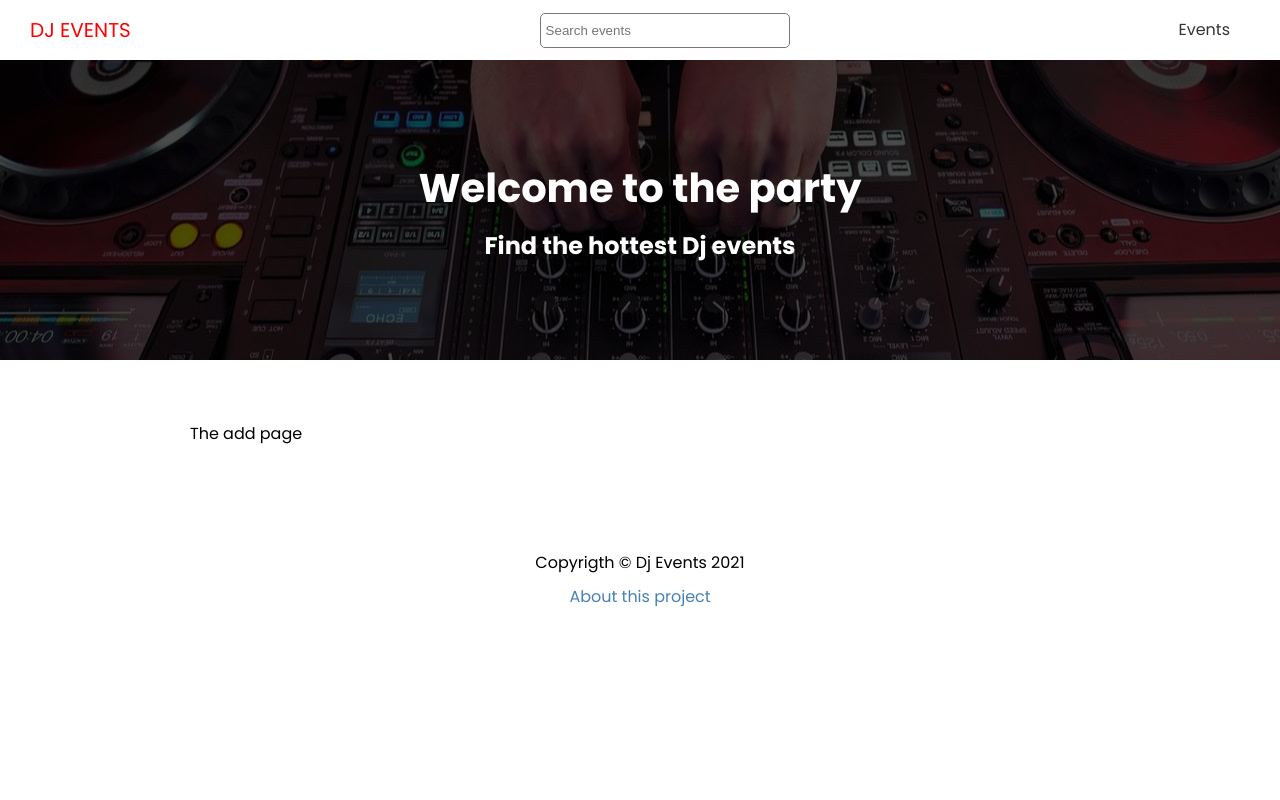
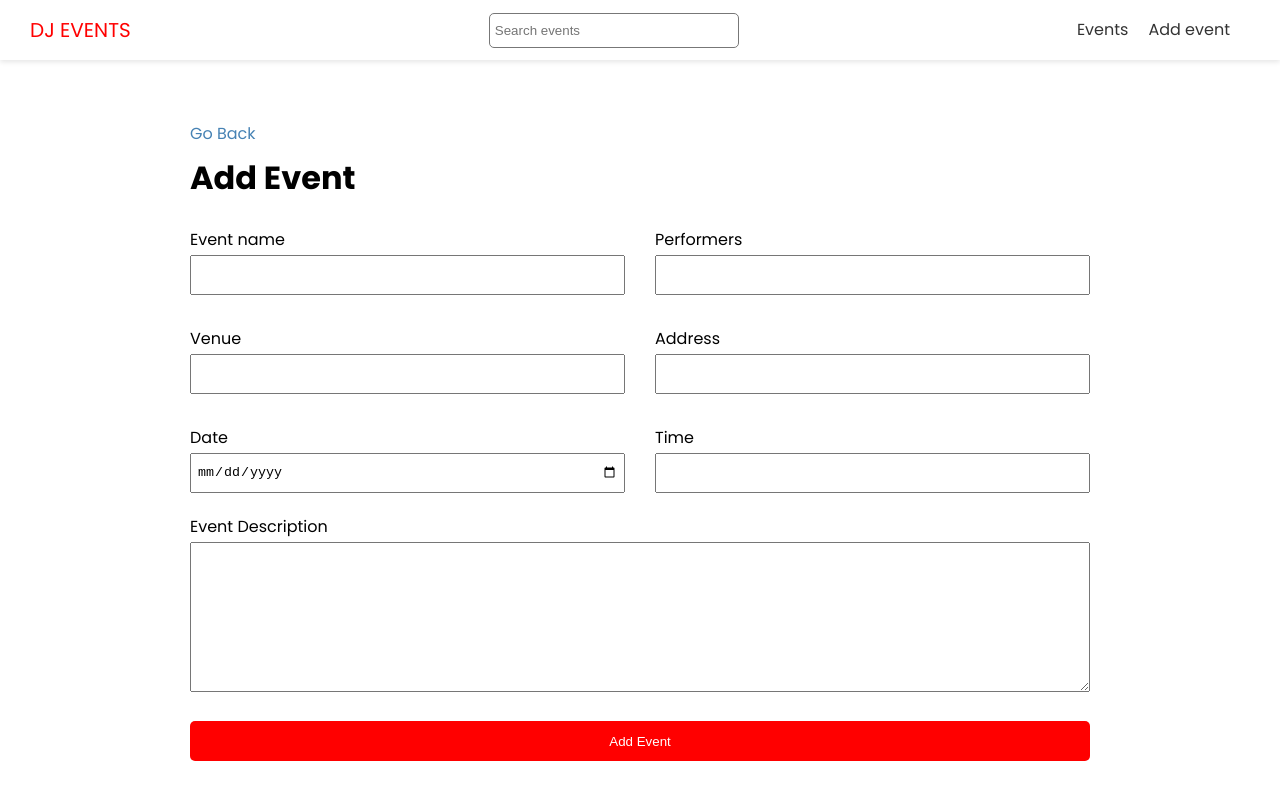
Before and after one commit to khadetou/Dj-events_nextJs, a Next.js app: page /events/add in a window 1280 px wide. Shown: the top 800 px of the page. Built offline with nearby package versions, Linux system fonts and the light colour scheme; no server answers.

Commit message:
add event page

```diff
--- a/components/Header.js
+++ b/components/Header.js
@@ -18,6 +18,11 @@
               <a>Events</a>
             </Link>
           </li>
+          <li>
+            <Link href="/events/add">
+              <a>Add event</a>
+            </Link>
+          </li>
         </ul>
       </nav>
     </header>
--- a/components/Layout.js
+++ b/components/Layout.js
@@ -1,10 +1,12 @@
-import Head from 'next/head'
-import Styles from '../styles/style.module.scss'
-import Header from '../components/Header'
-import Footer from '../components/Footer'
-import Showcase from '@/components/ShowCase'
+import Head from "next/head";
+import Styles from "../styles/style.module.scss";
+import Header from "../components/Header";
+import Footer from "../components/Footer";
+import Showcase from "@/components/ShowCase";
+import { useRouter } from "next/router";
 const Layout = ({ children, title, keywords, description }) => {
-  const { container } = Styles
+  const { container } = Styles;
+  const router = useRouter();
   return (
     <div>
       <Head>
@@ -13,17 +15,17 @@
         <meta name="keywords" content={keywords} />
       </Head>
       <Header />
-      <Showcase />
+      {router.pathname === "/" && <Showcase />}
       <div className={container}>{children}</div>
       <Footer />
     </div>
-  )
-}
+  );
+};
 
 Layout.defaultProps = {
-  title: 'Dj Events | find the hottest parties',
-  description: 'Find the latest and other musical events',
-  keywords: 'music, dj, edm, events',
-}
+  title: "Dj Events | find the hottest parties",
+  description: "Find the latest and other musical events",
+  keywords: "music, dj, edm, events",
+};
 
-export default Layout
+export default Layout;
--- a/pages/events/add.js
+++ b/pages/events/add.js
@@ -1,7 +1,115 @@
-import Layout from '@/components/Layout'
+import { useState } from "react";
+import { useRouter } from "next/router";
+import Link from "next/link";
+import Layout from "@/components/Layout";
+import { API_URL } from "@/config/index";
+import styles from "@/styles/style.module.scss";
 
 const addEventPage = () => {
-  return <Layout title="Add new events">The add page</Layout>
-}
+  const [values, setValue] = useState({
+    name: "",
+    performers: "",
+    venue: "",
+    address: "",
+    date: "",
+    time: "",
+    description: "",
+  });
 
-export default addEventPage
+  const router = useRouter();
+  const submitHandler = (e) => {
+    e.preventDefault();
+    console.log(values);
+  };
+  const handleInputChange = (e) => {
+    const { name, value } = e.target;
+    setValue({ ...values, [name]: value });
+  };
+  const { grid, form } = styles;
+  return (
+    <Layout title="Add new events">
+      <Link href="/events">Go Back</Link>
+      <h1>Add Event</h1>
+      <form onSubmit={submitHandler} className={form}>
+        <div className={grid}>
+          <div>
+            <label htmlFor="name">Event name</label>
+            <input
+              type="text"
+              id="name"
+              name="name"
+              value={values.name}
+              onChange={handleInputChange}
+            />
+          </div>
+
+          <div>
+            <label htmlFor="performers">Performers</label>
+            <input
+              type="text"
+              name="performers"
+              id="performers"
+              value={values.performers}
+              onChange={handleInputChange}
+            />
+          </div>
+          <div>
+            <label htmlFor="venue">Venue</label>
+            <input
+              type="text"
+              name="venue"
+              id="venue"
+              value={values.venue}
+              onChange={handleInputChange}
+            />
+          </div>
+          <div>
+            <label htmlFor="address">Address</label>
+            <input
+              type="text"
+              name="address"
+              id="address"
+              value={values.address}
+              onChange={handleInputChange}
+            />
+          </div>
+          <div>
+            <label htmlFor="date">Date</label>
+            <input
+              type="date"
+              name="date"
+              id="date"
+              value={values.date}
+              onChange={handleInputChange}
+            />
+          </div>
+          <div>
+            <label htmlFor="time">Time</label>
+            <input
+              type="text"
+              name="time"
+              id="time"
+              value={values.time}
+              onChange={handleInputChange}
+            />
+          </div>
+        </div>
+
+        <div>
+          <label htmlFor="description">Event Description</label>
+          <textarea
+            type="text"
+            name="description"
+            id="description"
+            value={values.description}
+            onChange={handleInputChange}
+          ></textarea>
+        </div>
+
+        <input type="submit" value="Add Event" className="btn" />
+      </form>
+    </Layout>
+  );
+};
+
+export default addEventPage;
--- /dev/null
+++ b/styles/modules/_form.scss
@@ -0,0 +1,39 @@
+.form label {
+  display: block;
+}
+
+.form input {
+  width: 100%;
+  height: 40px;
+  padding: 5px;
+}
+
+.form textarea {
+  width: 100%;
+  height: 150px;
+}
+
+.form input[type="submit"] {
+  display: block;
+  width: 100%;
+  margin: 20px 0 30px;
+}
+
+.form .file {
+  border: 1px #ccc solid;
+  background-color: #f4f4f4;
+  padding: 10px;
+}
+
+.grid {
+  display: grid;
+  grid-template-columns: 1fr 1fr;
+  gap: 30px;
+  margin-bottom: 20px;
+}
+
+@media (max-width: 600px) {
+  .grid {
+    grid-template-columns: 1fr;
+  }
+}
--- a/styles/style.module.scss
+++ b/styles/style.module.scss
@@ -6,3 +6,4 @@
 @import "./modules/eventitem";
 @import "./modules/event";
 @import "./modules/search";
+@import "./modules/form";
```
